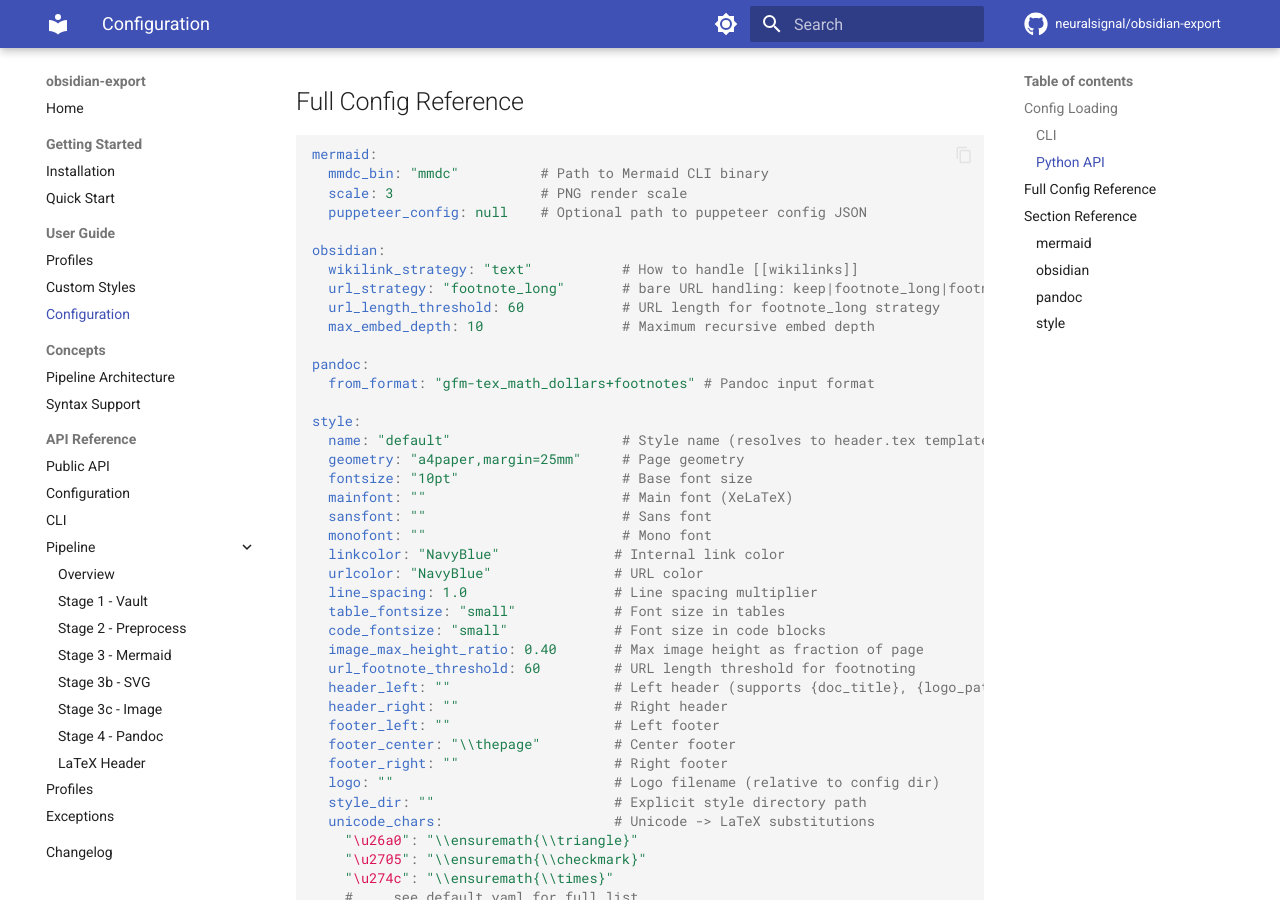
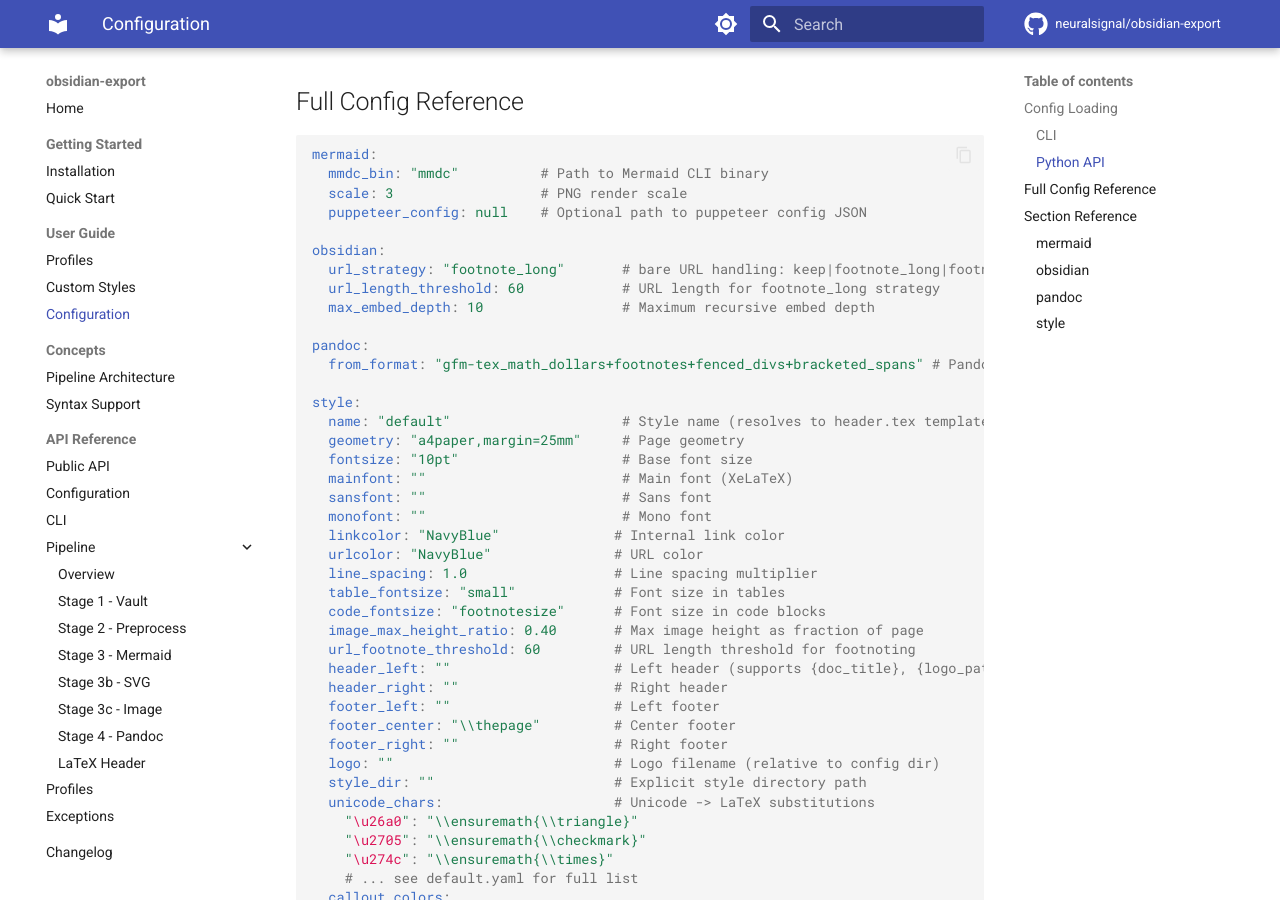
Before and after one commit to neuralsignal/obsidian-export, an MkDocs documentation site: the page built from docs/user-guide/configuration.md, in a window 1280 px wide and 900 px high, scrolled down 881 px. Built offline with MkDocs 1.6.1 and Material for MkDocs 9.7.7, drawn with Linux system fonts in a browser that asks for light colours; comment, search, counter and statistics services are not loaded; some of the changed text lies outside the part shown.

Commit message:
docs: sync documentation with codebase changes

```diff
--- a/docs/user-guide/configuration.md
+++ b/docs/user-guide/configuration.md
@@ -46,13 +46,12 @@ mermaid:
   puppeteer_config: null    # Optional path to puppeteer config JSON
 
 obsidian:
-  wikilink_strategy: "text"           # How to handle [[wikilinks]]
   url_strategy: "footnote_long"       # bare URL handling: keep|footnote_long|footnote_all|strip
   url_length_threshold: 60            # URL length for footnote_long strategy
   max_embed_depth: 10                 # Maximum recursive embed depth
 
 pandoc:
-  from_format: "gfm-tex_math_dollars+footnotes" # Pandoc input format
+  from_format: "gfm-tex_math_dollars+footnotes+fenced_divs+bracketed_spans" # Pandoc input format
 
 style:
   name: "default"                     # Style name (resolves to header.tex template)
@@ -65,7 +64,7 @@ style:
   urlcolor: "NavyBlue"               # URL color
   line_spacing: 1.0                  # Line spacing multiplier
   table_fontsize: "small"            # Font size in tables
-  code_fontsize: "small"             # Font size in code blocks
+  code_fontsize: "footnotesize"      # Font size in code blocks
   image_max_height_ratio: 0.40       # Max image height as fraction of page
   url_footnote_threshold: 60         # URL length threshold for footnoting
   header_left: ""                    # Left header (supports {doc_title}, {logo_path})
@@ -128,7 +127,6 @@ Controls Obsidian-specific syntax handling.
 
 | Field | Type | Description |
 |-------|------|-------------|
-| `wikilink_strategy` | string | How to convert wikilinks (`text`) |
 | `url_strategy` | string | URL handling: `keep`, `footnote_long`, `footnote_all`, `strip` |
 | `url_length_threshold` | integer | URL length threshold for `footnote_long` strategy |
 | `max_embed_depth` | integer | Maximum recursive depth for `![[embed]]` resolution |
```
Also changed, not shown: docs/getting-started/quickstart.md (+1 -1 lines).
